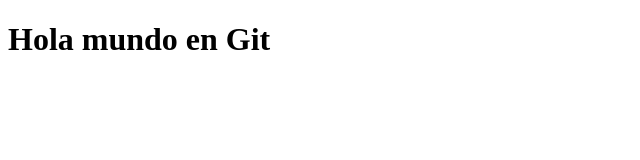
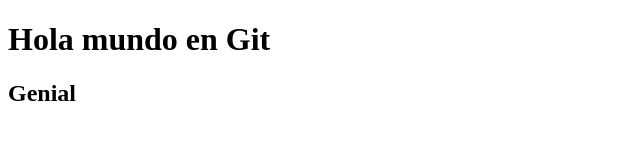
Before and after one commit to Denis6s/probando_git, a plain HTML site: page index.html in a window 1280 px wide. Shown: the whole page, without its empty margins (0-640 px from the left). Drawn offline with Linux system fonts and the light colour scheme.

Commit message:
Primer lanzamiento en Git modificado

```diff
--- a/index.html
+++ b/index.html
@@ -7,5 +7,6 @@
 </head>
 <body>
     <h1>Hola mundo en Git</h1>
+    <h2>Genial</h2>
 </body>
 </html>
```
